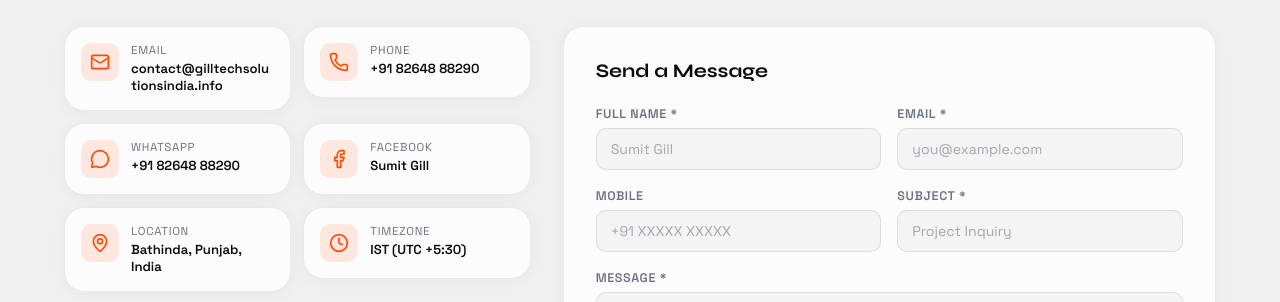
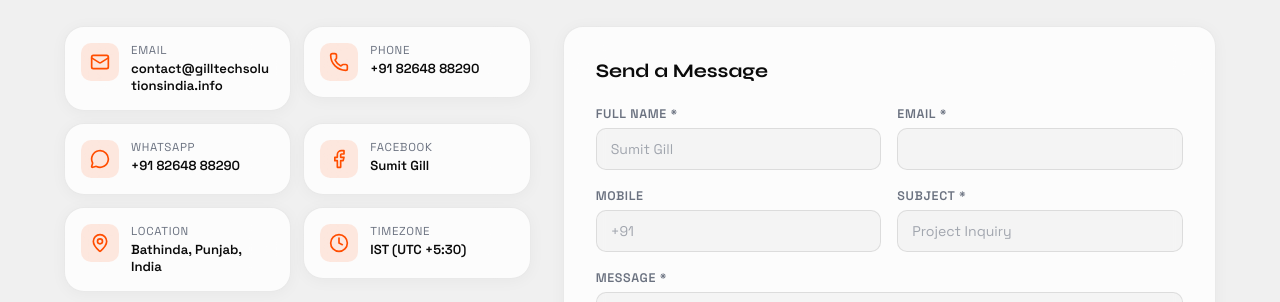
Before and after one commit to Samy-24-08-rocky/my-protfolie-app, a Next.js app: page / in a window 1280 px wide. Shown: the part 4740-5042 px from the top of the page. Built offline with nearby package versions, Linux system fonts and the light colour scheme; no server answers; the database is empty.

Commit message:
Update Contact component

```diff
--- a/src/components/Contact.tsx
+++ b/src/components/Contact.tsx
@@ -123,13 +123,13 @@ const Contact = () => {
                             </div>
                             <div className={styles.field}>
                                 <label className={styles.label}>Email *</label>
-                                <input id="contact-email" name="email" type="email" className={styles.input} placeholder="you@example.com" required />
+                                <input id="contact-email" name="email" type="email" className={styles.input} placeholder="" required />
                             </div>
                         </div>
                         <div className={styles.row}>
                             <div className={styles.field}>
                                 <label className={styles.label}>Mobile</label>
-                                <input id="contact-mobile" name="mobile" type="tel" className={styles.input} placeholder="+91 XXXXX XXXXX" />
+                                <input id="contact-mobile" name="mobile" type="tel" className={styles.input} placeholder="+91" />
                             </div>
                             <div className={styles.field}>
                                 <label className={styles.label}>Subject *</label>
```
